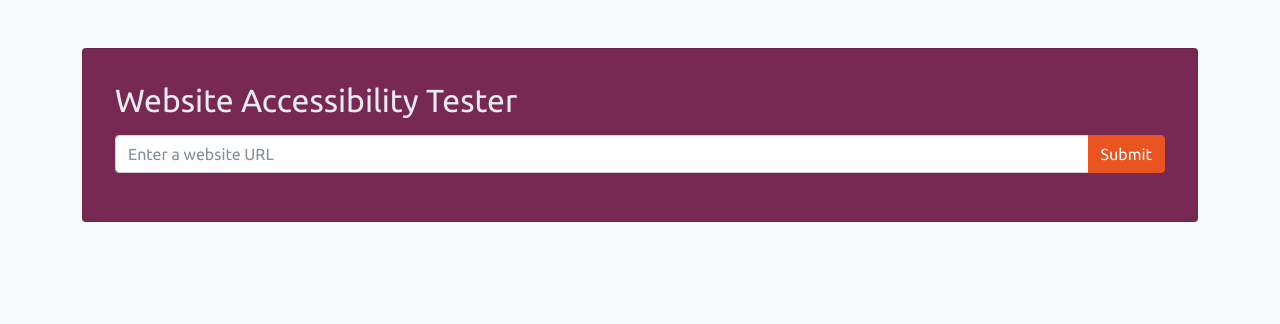
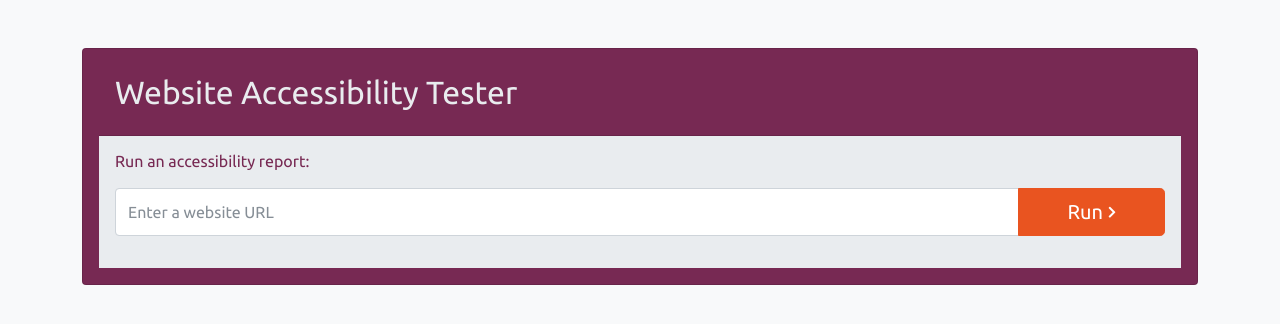
Before and after one commit to aam198/accessibility-tester, a website: page public/index.html in a window 1280 px wide. Drawn offline with nearby package versions, Linux system fonts and the light colour scheme.

Commit message:
UI: Updates to interface, loading

```diff
--- a/public/css/main.css
+++ b/public/css/main.css
@@ -66,6 +66,17 @@ body {
   line-height: 1.2;
 }
 
+.btn {
+  display: flex;
+  align-items: center;
+  justify-content: center;
+}
+.fa-chevron-right{
+  font-size: 0.8rem;
+  margin-left: 5px;
+  margin-top: 3px;
+}
+
 .loader {
   display: none;
 }
--- a/public/index.html
+++ b/public/index.html
@@ -14,19 +14,24 @@
 <body>
   <div class="container-sm">
     <div class="card my-5 p-3 bg-dark text-light">
-      <div class="card-body">
+      <div class="card-header bg-dark">
         <h2 class="mb-3">Website Accessibility Tester</h2>
+      </div>
+      <div class="card-body bg-light">
+        <p class="card-text text-dark">Run an accessibility report: </p>
+
         <form id="form">
           <div class="input-group mb-3">
             <input type="url"  id="url" class="form-control" placeholder="Enter a website URL">
-            <button type="submit" class="btn btn-primary">Submit</button>
+            <button type="submit" class="btn btn-primary btn-lg px-5">Run <i class="fas fa-chevron-right"></i></button>
           </div>
         </form>
       </div>
     </div>
 
     <div class="loader text-center">
-      <div class="spinner-border" role="status">
+      <span class="loading-text">Running Report...</span>
+      <div class="spinner-border text-info" role="status">
         <span class="visually-hidden">Loading...</span>
       </div>
     </div>
--- a/public/js/main.js
+++ b/public/js/main.js
@@ -11,6 +11,7 @@ const testAccessibility = async (e) => {
   console.log(url)
 
   if(url === '') {
+    //Add in SetTimeOut for notification
     const emptyURL = document.querySelector('.alert-danger');
       emptyURL.style.display = 'block';
   } else {
```
